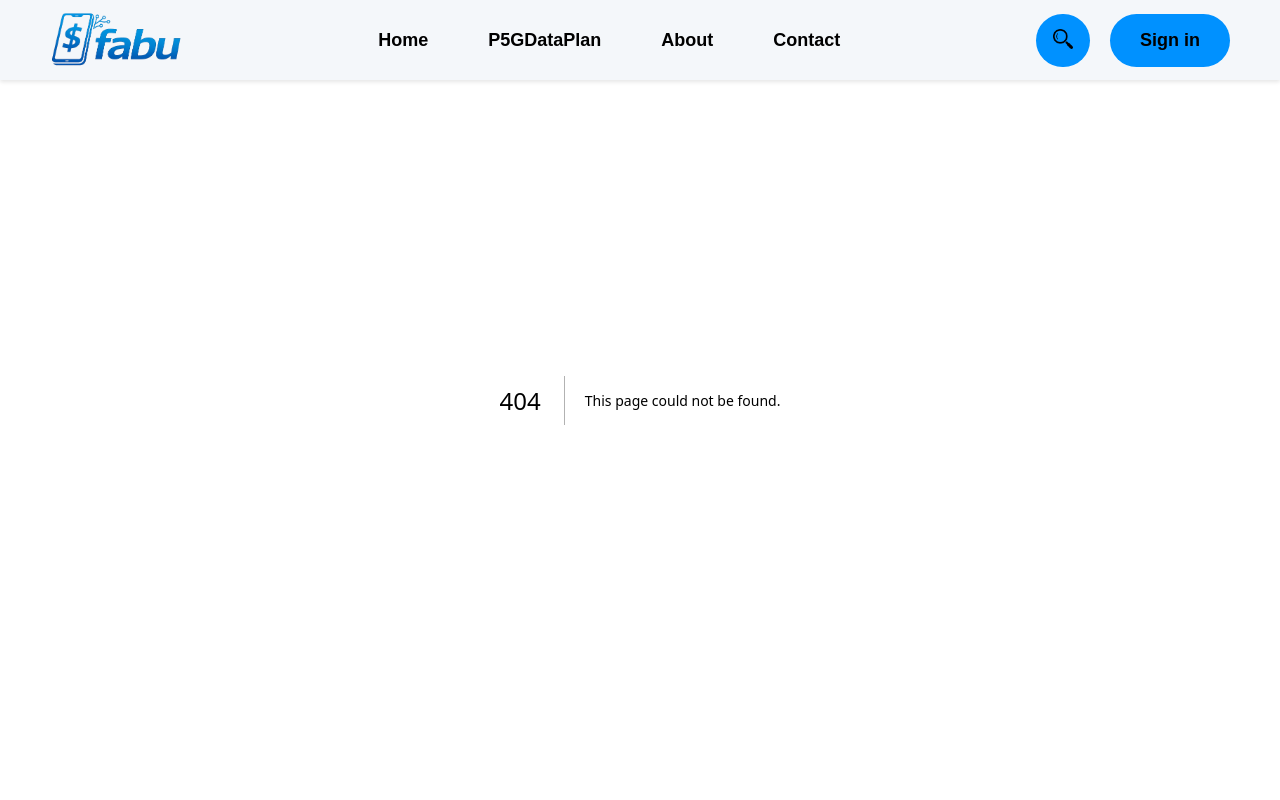
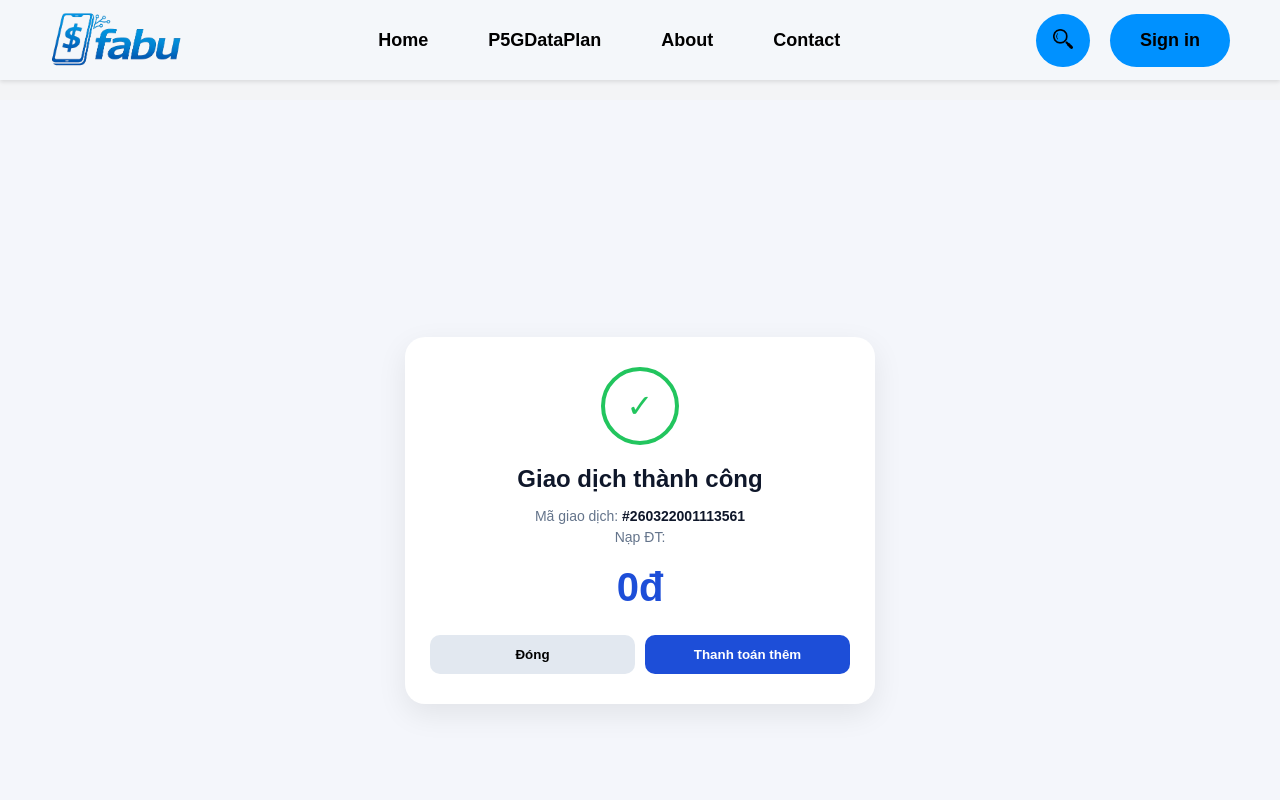
Before and after one commit to MinhBiTong/Fabu, a Next.js app in the folder src/frontend/: page /billpayment in a window 1280 px wide. Before the commit this address had no page. Shown: the top 800 px of the page. Built offline with nearby package versions, Linux system fonts and the light colour scheme.

Commit message:
lam middleware voi ca them billpayment v3

```diff
--- a/src/frontend/package.json
+++ b/src/frontend/package.json
@@ -16,6 +16,7 @@
     "axios": "^1.13.6",
     "class-variance-authority": "^0.7.1",
     "clsx": "^2.1.1",
+    "jose": "^6.2.2",
     "next": "16.1.6",
     "react": "19.2.3",
     "react-dom": "19.2.3",
--- /dev/null
+++ b/src/frontend/src/app/billpayment/page.tsx
@@ -0,0 +1,60 @@
+"use client";
+
+import { useSearchParams, useRouter } from "next/navigation";
+import "../../styles/css/billpayment.css";
+
+export default function BillPayment() {
+  const params = useSearchParams();
+  const router = useRouter();
+
+  const phone = params.get("phone");
+  const amount = params.get("amount");
+  const transactionId = params.get("id");
+
+  return (
+    <div className="bill-wrapper">
+      <div className="bill-card">
+
+        {/* ICON */}
+        <div className="success-icon">
+          ✓
+        </div>
+
+        {/* TITLE */}
+        <h2 className="bill-title">Giao dịch thành công</h2>
+
+        {/* INFO */}
+        <div className="bill-info">
+          <p>
+            Mã giao dịch:
+            <span className="highlight"> #{transactionId || "260322001113561"}</span>
+          </p>
+
+          <p>
+            Nạp ĐT:
+            <span className="highlight"> {phone}</span>
+          </p>
+        </div>
+
+        {/* AMOUNT */}
+        <div className="bill-amount">
+          {Number(amount || 0).toLocaleString("vi-VN")}đ
+        </div>
+
+        {/* ACTIONS */}
+        <div className="bill-actions">
+          <button onClick={() => router.push("/")}>
+            Đóng
+          </button>
+
+          <button
+            className="primary"
+            onClick={() => router.push("/recharge")}
+          >
+            Thanh toán thêm
+          </button>
+        </div>
+      </div>
+    </div>
+  );
+}
--- /dev/null
+++ b/src/frontend/src/styles/css/billpayment.css
@@ -0,0 +1,90 @@
+.bill-wrapper {
+  min-height: 100vh;
+  background: #f4f6fb;
+  display: flex;
+  justify-content: center;
+  align-items: center;
+  padding: 20px;
+}
+
+.bill-card {
+  width: 100%;
+  max-width: 420px;
+  background: white;
+  border-radius: 20px;
+  padding: 30px 25px;
+  box-shadow: 0 10px 30px rgba(0,0,0,0.08);
+  text-align: center;
+}
+
+/* ICON */
+.success-icon {
+  width: 70px;
+  height: 70px;
+  border-radius: 50%;
+  border: 4px solid #22c55e;
+  color: #22c55e;
+  font-size: 32px;
+  display: flex;
+  justify-content: center;
+  align-items: center;
+  margin: 0 auto 20px;
+}
+
+/* TITLE */
+.bill-title {
+  font-size: 24px;
+  font-weight: 700;
+  margin-bottom: 15px;
+  color: #0f172a;
+}
+
+/* INFO */
+.bill-info {
+  font-size: 14px;
+  color: #64748b;
+  margin-bottom: 20px;
+}
+
+.bill-info p {
+  margin: 5px 0;
+}
+
+.highlight {
+  color: #0f172a;
+  font-weight: 600;
+}
+
+/* AMOUNT */
+.bill-amount {
+  font-size: 40px;
+  font-weight: bold;
+  color: #1d4ed8;
+  margin: 20px 0;
+}
+
+/* BUTTONS */
+.bill-actions {
+  display: flex;
+  gap: 10px;
+  margin-top: 25px;
+}
+
+.bill-actions button {
+  flex: 1;
+  padding: 12px;
+  border-radius: 10px;
+  border: none;
+  background: #e2e8f0;
+  cursor: pointer;
+  font-weight: 600;
+}
+
+.bill-actions .primary {
+  background: #1d4ed8;
+  color: white;
+}
+
+.bill-actions button:hover {
+  opacity: 0.9;
+}
```
Also changed, not shown: src/frontend/src/app/recharge/Payment.tsx (+8 -10 lines), src/frontend/src/lib/middleware/middleware.ts (added, +107 -0 lines), 1 other file (tests, documents, lock files or other folders).
